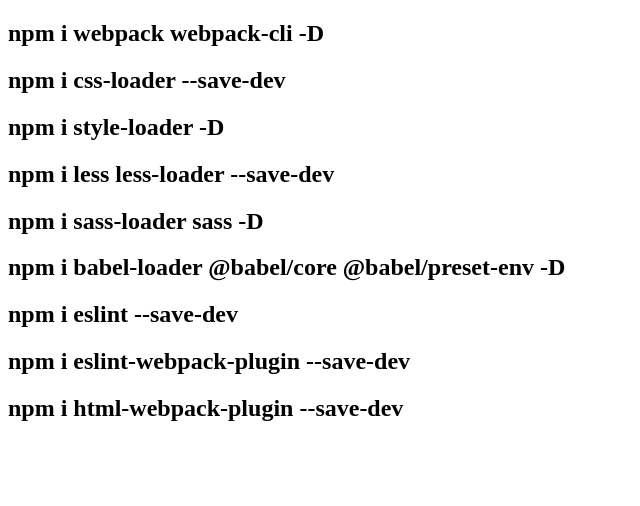
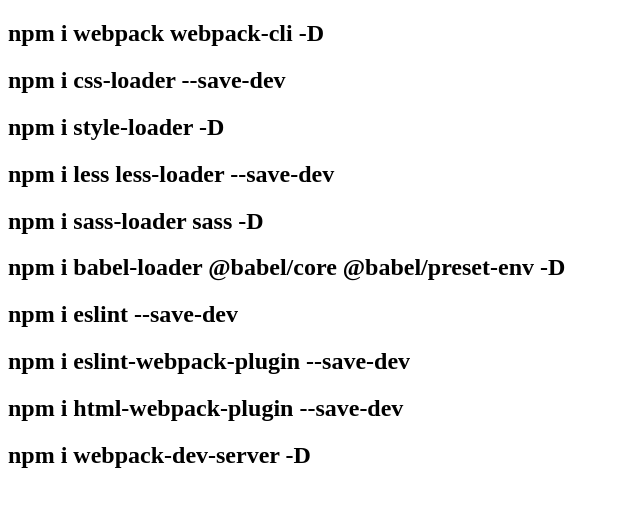
Before and after one commit to hubzys/hubzys.github.io, a plain HTML site: page index.html in a window 1280 px wide. Shown: the whole page, without its empty margins (0-640 px from the left). Drawn offline with Linux system fonts and the light colour scheme.

Commit message:
添加新的命令

```diff
--- a/index.html
+++ b/index.html
@@ -15,5 +15,6 @@
     <h2>npm i eslint --save-dev</h2>
     <h2>npm i eslint-webpack-plugin --save-dev</h2>
     <h2>npm i html-webpack-plugin --save-dev</h2>
+    <h2>npm i webpack-dev-server -D</h2>
   </body>
 </html>
```
